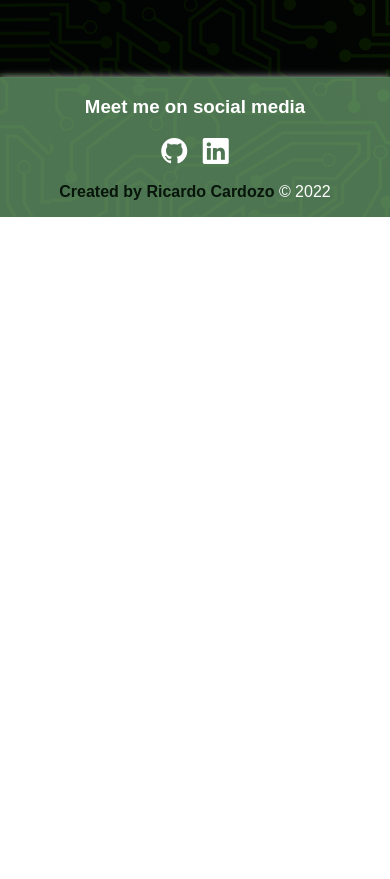
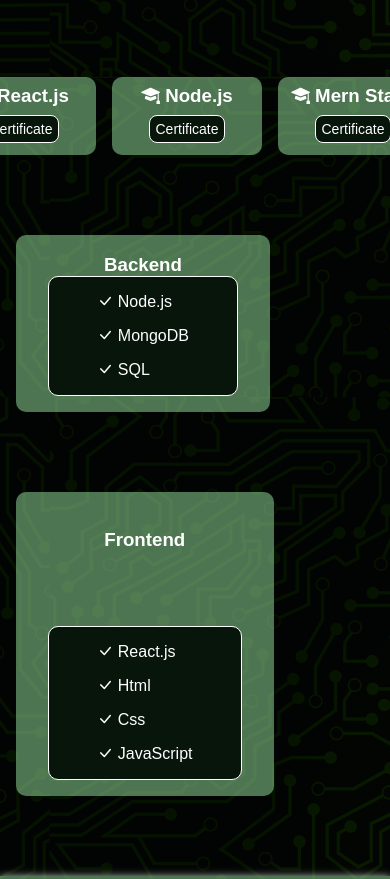
Before and after one commit to Ricardo-Cardozo/Portfolio, a plain HTML site: page index.html in a window 390 px wide. Shown: the part 2675-3554 px from the top of the page. Before the commit the page ends 2892 px from the top, so only its background shows below. Drawn offline with nearby package versions, Linux system fonts and the light colour scheme.

Commit message:
Experience implementado com responsividade e novos layouts

```diff
--- a/assets/css/style.css
+++ b/assets/css/style.css
@@ -346,7 +346,124 @@ footer h3 {
     margin-bottom: 1em;
 }
 
+.card-course {
+  display: flex;
+  justify-content: space-around;
+}
 
+.card-course .course {
+  width: 150px;
+  background-color: rgba(155, 229, 162, 0.5);
+  margin-right: 1em;
+  border-radius: 10px;
+  margin-bottom: 5em;
+}
+
+
+.card-course .course .content {
+  display: flex;
+  justify-content: center;
+  flex-direction: column;
+  align-items: center;
+  text-align: center;
+  margin: .5em;
+}
+
+.card-course .course .content a {
+  text-decoration: none;
+  align-items: center;
+  color: #fff;
+  padding: 5px;
+  background-color: #07150A;
+  border: 1px solid #fff;
+  border-radius: 8px;
+  transition: .5s;
+  font-size: 14px;
+  margin-bottom: .3em;
+}
+
+.card-course .course .content a:hover {
+  color: #07150A;
+  background-color: #fff;
+  border: 1px solid #07150A;
+}
+
+.languages {
+  display: flex;
+  justify-content: space-around;
+  flex-direction: column;
+  width: 200;
+  background-color: rgba(155, 229, 162, 0.5);
+  z-index: 1;
+  padding:0 2em;
+  margin: 0 1em 5em;
+  border-radius: 10px;
+}
+
+.languagess {
+  display: flex;
+  justify-content: space-around;
+  flex-direction: column;
+  width: 200;
+  background-color: rgba(155, 229, 162, 0.5);
+  z-index: 1;
+  padding:0 2em;
+  margin: 0 1em 5em;
+  border-radius: 10px;
+}
+
+.languages .card-languages {
+  padding:0 3em;
+  width: 150;
+  margin-bottom: 1em;
+  background-color:#07150A;
+  z-index: 10000;
+  border: 1px solid #fff;
+  border-radius: 10px;
+}
+
+.languagess .card-languagess {
+  padding:0 3em;
+  width: 150;
+  margin-bottom: 1em;
+  background-color:#07150A;
+  z-index: 10000;
+  border: 1px solid #fff;
+  border-radius: 10px;
+}
+
+.languages h3 {
+
+  margin-top: 1em ;
+}
+
+.languagess .front {
+  margin-top: 2em ;
+  margin-bottom: 4em;
+}
+
+.languages .card-languages p{
+  margin: 1em 0;
+  display: flex;
+}
+
+.languagess .card-languagess p{
+  margin: 1em 0;
+  display: flex;
+}
+
+.languages .card-languages span{
+  margin-right: .3em;
+}
+
+.languagess .card-languagess span{
+  margin-right: .3em;
+}
+
+.xas {
+  display:flex;
+  flex-wrap: wrap;
+}
 
 /*Responsive*/
 @media only screen and (max-width: 950px) {
--- a/index.html
+++ b/index.html
@@ -74,6 +74,70 @@
                     <p>Developer FullStack, specialist in MERN Projects, Student of Node.js, React.js, MongoDB.</p>
                 </div>
             </div>
+            <div class="card-course">
+                <div class="course">
+                    <div class="content">
+                        <h3> <span><i class="bi bi-mortarboard-fill"></i></span> React.js</h3>
+                    </div>
+                    <div class="content">
+                        <a href="#Certificate">Certificate</a>
+                    </div>
+                </div>
+
+                <div class="course">
+                    <div class="content">
+                        <h3> <span><i class="bi bi-mortarboard-fill"></i></span> Node.js</h3>
+                    </div>
+                    <div class="content">
+                        <a href="#Certificate">Certificate</a>
+                    </div>
+                </div>
+
+                <div class="course">
+                    <div class="content">
+                        <h3> <span><i class="bi bi-mortarboard-fill"></i></span> Mern Stack</h3>
+                    </div>
+                    <div class="content">
+                        <a href="#Certificate">Certificate</a>
+                    </div>
+                </div>
+
+
+            </div>
+            <div class="xas">
+                <div class="languages">
+                    <h3>Backend</h3>
+                    <div class="card-languages">
+                        <div>
+                            <p><span><i class="bi bi-check-lg"></i></span>  Node.js</p>
+                        </div>
+                        <div>
+                            <p><span><i class="bi bi-check-lg"></i></span> MongoDB</p>
+                        </div>
+                        <div>
+                            <p><span><i class="bi bi-check-lg"></i></span> SQL</p>
+                        </div>
+                    </div>
+                </div>
+                <div class="languagess">
+                    <h3 class="front">Frontend</h3>
+                    <div class="card-languagess">
+                        <div>
+                            <p><span><i class="bi bi-check-lg"></i></span>  React.js</p>
+                        </div>
+                        <div>
+                            <p><span><i class="bi bi-check-lg"></i></span> Html</p>
+                        </div>
+                        <div>
+                            <p><span><i class="bi bi-check-lg"></i></span> Css</p>
+                        </div>
+                        <div>
+                            <p><span><i class="bi bi-check-lg"></i></span> JavaScript</p>
+                        </div>
+                    </div>
+                </div>
+            </div>
+
         </div>
     </section>
     <footer>
```
